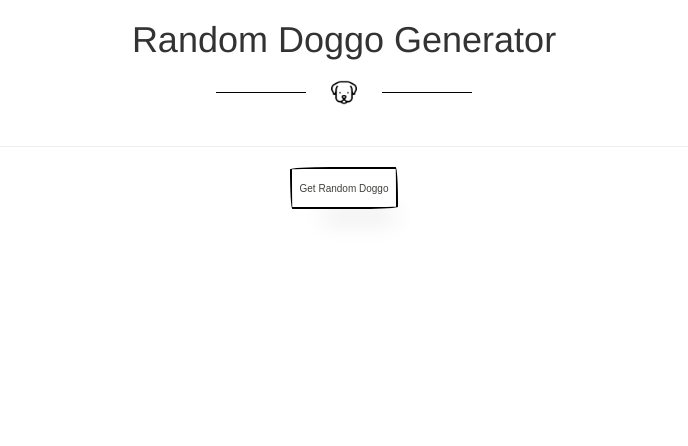
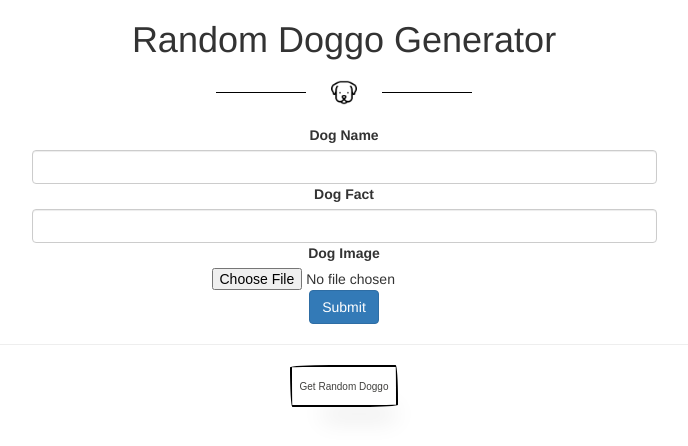
Before and after one commit to HCABurns/Doggo-Generator, a Flask app: template templates/add.html in a window 1280 px wide. Shown: the top 446 px of the page, without its empty margins (296-984 px from the left). Run offline with Flask 3, Linux system fonts and the light colour scheme; the template is opened without the code that fills it, so the values that code supplies are empty; some libraries are stand-ins or nearby versions.

Commit message:
Getting information from a form.
Information can now be obtained from a form and stored ready to be added to the MongoDB database.

```diff
--- a/static/stylesheets/style.css
+++ b/static/stylesheets/style.css
@@ -77,3 +77,17 @@
 footer {
   margin-top: auto;
 }
+
+.input_text{
+	width:50%;
+	margin:auto;
+}
+
+.input_text2{
+	width:50%;
+	margin:auto;
+}
+
+.input_file{
+	margin: auto;
+}
--- a/templates/add.html
+++ b/templates/add.html
@@ -32,16 +32,28 @@
 <div class="container-fluid">
   <div class="row">
 	<div class="col-sm-12 text-center">
-		<!--<h2>This is a random Message</h2> -->
-			<div class="col-sm-4 text-center"></div>
-			<div class="col-sm-4 text-center"></div>
+		<form method="POST" enctype="multipart/form-data">
+		  <div class="mb-3">
+			<label for="name" class="form-label">Dog Name</label>
+			<input type="text" class="form-control input_text" name="name" aria-describedby="emailHelp">
+			<!--<div id="emailHelp" class="form-text">We'll never share your email with anyone else.</div> -->
+		  </div>
+		  <div class="mb-3">
+			<label for="fact" class="form-label">Dog Fact</label>
+			<input type="text" class="form-control input_text2" name="fact">
+		  </div>
+
+		  <label for="img" class="form-label">Dog Image</label>
+		  <input class="input_file" type="file" name="file" name="file" id="img">
+
+		  <button type="submit" class="btn btn-primary">Submit</button>
+		</form>
 	</div>
   </div>
  </div>
 </body>
 
 <footer>
-
 <hr>
 <div class="col-sm-12 text-center">
 	<button id="return_button" class="button-55" role="button">Get Random Doggo</button>
```
Also changed, not shown: doggo_site.py (+13 -2 lines), static/pug.png (added).
